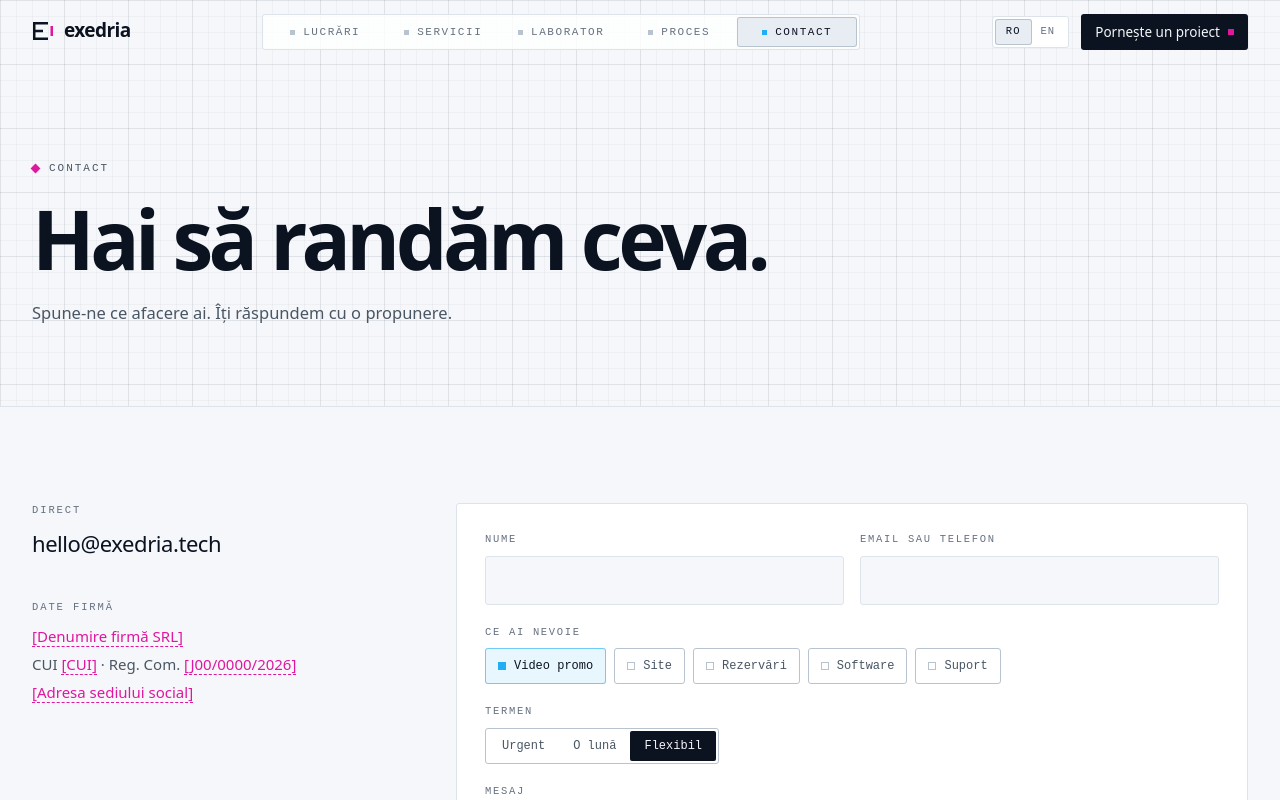
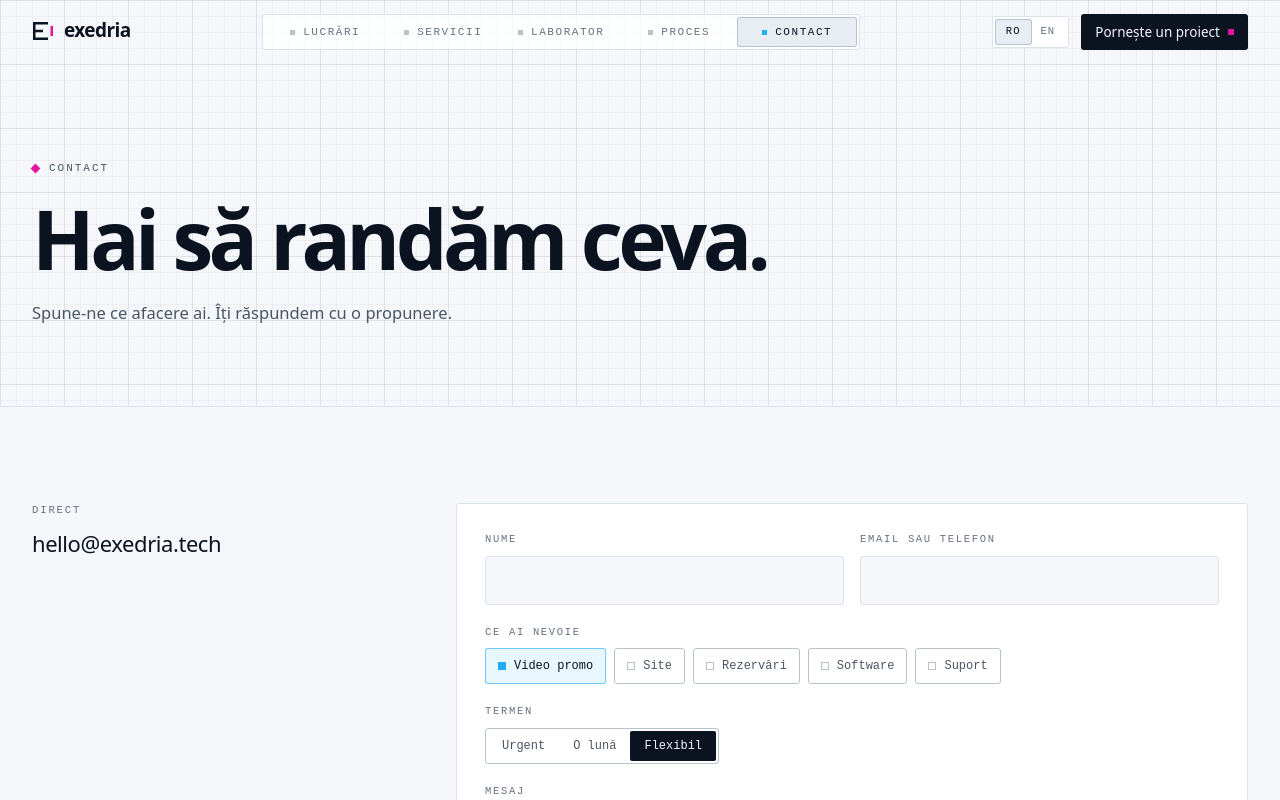
Before and after one commit to exedria-tech/exedria-landing, a React (Vite) app: page /contact in a window 1280 px wide. Shown: the top 800 px of the page. Built offline with nearby package versions, Linux system fonts and the light colour scheme.

Commit message:
Remove company details until the company is registered
Co-Authored-By: Claude Opus 5.5 (1M context) <noreply@anthropic.com>
Claude-Session: https://claude.ai/code/session_01V2Wa8sYkNBCWbLt6CiBEcu

```diff
--- a/src/components/Footer.tsx
+++ b/src/components/Footer.tsx
@@ -1,9 +1,8 @@
 import { useEffect, useRef } from 'react';
 import { Link } from 'react-router';
-import { COMPANY, EMAIL } from '../data/company';
+import { EMAIL } from '../data/company';
 import { useT } from '../i18n';
 import { Logo, NAV } from './Nav';
-import { Fill } from './ui';
 
 const LEGAL = [
   { key: 'terms', to: '/termeni' },
@@ -59,7 +58,7 @@ export function Footer() {
 
       <div className="mx-auto mt-4 flex max-w-[1440px] flex-wrap items-center justify-between gap-4 border-t border-line px-4 py-5 font-mono text-[10.5px] uppercase tracking-[0.16em] text-faint sm:px-8">
         <span>
-          © 2026 <Fill>{COMPANY.legalName}</Fill> · CUI <Fill>{COMPANY.cui}</Fill>
+          © 2026 Exedria
         </span>
         <button
           onClick={() => window.scrollTo({ top: 0, behavior: 'smooth' })}
--- a/src/components/ui.tsx
+++ b/src/components/ui.tsx
@@ -240,12 +240,6 @@ export function PageHeader({
   );
 }
 
-/** A company detail; placeholders in [brackets] get a dashed marker so they are easy to spot. */
-export function Fill({ children }: { children: string }) {
-  if (!children.startsWith('[')) return <>{children}</>;
-  return <span className="border-b border-dashed border-magenta text-magenta">{children}</span>;
-}
-
 /** Sets the tab title for the current page. */
 export function usePageTitle(title: string) {
   useEffect(() => {
--- a/src/data/company.ts
+++ b/src/data/company.ts
@@ -1,13 +1,6 @@
-/**
- * Company details shown in the footer, on /contact and in the legal pages.
- * Values in [brackets] are placeholders: fill them in before going live.
- */
+/** Contact details shown in the footer, on /contact and in the legal pages. */
 export const COMPANY = {
   brand: 'Exedria',
-  legalName: '[Denumire firmă SRL]',
-  cui: '[CUI]',
-  regCom: '[J00/0000/2026]',
-  address: '[Adresa sediului social]',
   email: 'hello@exedria.tech',
   domain: 'exedria.tech',
 };
@@ -16,5 +9,3 @@ export const EMAIL = COMPANY.email;
 
 /** Date shown as "last updated" on the legal pages. */
 export const LEGAL_UPDATED = '12.10.2026';
-
-export const isPlaceholder = (v: string) => v.startsWith('[');
--- a/src/i18n.tsx
+++ b/src/i18n.tsx
@@ -169,7 +169,6 @@ export const ro = {
     button: 'Scrie un brief',
   },
   contactPage: {
-    company: 'Date firmă',
     privacy: 'Folosim datele din formular doar ca să-ți răspundem. Detalii în',
     privacyLink: 'Politica de confidențialitate',
   },
@@ -360,7 +359,6 @@ const en: Copy = {
     button: 'Write a brief',
   },
   contactPage: {
-    company: 'Company details',
     privacy: 'We only use what you send to reply to you. Details in the',
     privacyLink: 'Privacy policy',
   },
--- a/src/pages/ContactPage.tsx
+++ b/src/pages/ContactPage.tsx
@@ -1,6 +1,6 @@
 import { ContactForm } from '../components/Contact';
-import { Fill, PageHeader, Reveal, usePageTitle } from '../components/ui';
-import { COMPANY, EMAIL } from '../data/company';
+import { PageHeader, Reveal, usePageTitle } from '../components/ui';
+import { EMAIL } from '../data/company';
 import { useT } from '../i18n';
 
 export function ContactPage() {
@@ -11,7 +11,7 @@ export function ContactPage() {
       <PageHeader label={t.contact.label} tone="magenta" title={t.contact.title} lead={t.contact.body} />
       <section className="border-t border-line py-16 md:py-24">
         <div className="mx-auto grid max-w-[1440px] gap-14 px-4 sm:px-8 lg:grid-cols-12">
-          <Reveal className="space-y-10 lg:col-span-4">
+          <Reveal className="lg:col-span-4">
             <div>
               <div className="font-mono text-[10.5px] uppercase tracking-[0.18em] text-faint">{t.contact.direct}</div>
               <a href={`mailto:${EMAIL}`} className="group mt-2 inline-flex text-[22px] tracking-[-0.02em] text-fg">
@@ -20,20 +20,6 @@ export function ContactPage() {
                   <span className="absolute -bottom-0.5 left-0 h-px w-full origin-left scale-x-0 bg-sky transition-transform duration-500 ease-[var(--ease-out-expo)] group-hover:scale-x-100" />
                 </span>
               </a>
-            </div>
-            <div>
-              <div className="font-mono text-[10.5px] uppercase tracking-[0.18em] text-faint">{t.contactPage.company}</div>
-              <address className="mt-2 space-y-1 text-[15px] not-italic leading-[1.6] text-dim">
-                <div className="text-fg">
-                  <Fill>{COMPANY.legalName}</Fill>
-                </div>
-                <div>
-                  CUI <Fill>{COMPANY.cui}</Fill> · Reg. Com. <Fill>{COMPANY.regCom}</Fill>
-                </div>
-                <div>
-                  <Fill>{COMPANY.address}</Fill>
-                </div>
-              </address>
             </div>
           </Reveal>
           <Reveal delay={120} className="lg:col-span-8">
--- a/src/pages/Privacy.tsx
+++ b/src/pages/Privacy.tsx
@@ -1,9 +1,8 @@
 import { LegalPage, type LegalSection } from '../components/Legal';
-import { Fill } from '../components/ui';
 import { COMPANY, EMAIL } from '../data/company';
 import { useT } from '../i18n';
 
-// Template, to be reviewed by a lawyer before launch. Company details come from src/data/company.ts.
+// Template, to be reviewed by a lawyer. Add the company's legal details here once it is registered.
 // If analytics, cookies or new processors are added to the site, update this page first.
 const SECTIONS: LegalSection[] = [
   {
@@ -12,8 +11,8 @@ const SECTIONS: LegalSection[] = [
     body: (
       <>
         <p>
-          Operatorul datelor tale este <Fill>{COMPANY.legalName}</Fill>, CUI <Fill>{COMPANY.cui}</Fill>, cu sediul în{' '}
-          <Fill>{COMPANY.address}</Fill>. Pentru orice întrebare despre datele tale ne poți scrie la <a href={`mailto:${EMAIL}`}>{EMAIL}</a>.
+          Datele tale sunt prelucrate de echipa Exedria, care administrează acest site. Pentru orice întrebare despre datele tale ne poți
+          scrie la <a href={`mailto:${EMAIL}`}>{EMAIL}</a>.
         </p>
         <p>
           Această politică respectă Regulamentul (UE) 2016/679 („GDPR”) și Legea nr. 190/2018 și explică ce date colectăm prin{' '}
@@ -102,7 +101,7 @@ const SECTIONS: LegalSection[] = [
     body: (
       <ul>
         <li>
-          Cererile care nu devin proiect: cel mult <Fill>[12 luni]</Fill> de la ultimul mesaj.
+          Cererile care nu devin proiect: cel mult 12 luni de la ultimul mesaj.
         </li>
         <li>Datele din contracte și facturi: pe durata contractului și apoi cât cere legislația financiar-contabilă.</li>
         <li>Jurnalele tehnice: o perioadă scurtă, stabilită de furnizorul de găzduire.</li>
--- a/src/pages/Terms.tsx
+++ b/src/pages/Terms.tsx
@@ -1,20 +1,17 @@
 import { Link } from 'react-router';
 import { LegalPage, type LegalSection } from '../components/Legal';
-import { Fill } from '../components/ui';
 import { COMPANY, EMAIL } from '../data/company';
 import { useT } from '../i18n';
 
-// Template, to be reviewed by a lawyer before launch. Company details come from src/data/company.ts.
+// Template, to be reviewed by a lawyer. Add the company's legal details here once it is registered.
 const SECTIONS: LegalSection[] = [
   {
     id: 'cine-suntem',
     title: 'Cine suntem',
     body: (
       <p>
-        Site-ul {COMPANY.domain} este administrat de <Fill>{COMPANY.legalName}</Fill>, CUI <Fill>{COMPANY.cui}</Fill>, înregistrată la
-        Registrul Comerțului cu nr. <Fill>{COMPANY.regCom}</Fill>, cu sediul în <Fill>{COMPANY.address}</Fill>, email{' '}
-        <a href={`mailto:${EMAIL}`}>{EMAIL}</a>. În acest document, „noi” sau „Exedria” înseamnă această firmă, iar „tu” înseamnă orice
-        persoană care folosește site-ul.
+        Site-ul {COMPANY.domain} este administrat de echipa Exedria, pe care o poți contacta la <a href={`mailto:${EMAIL}`}>{EMAIL}</a>.
+        În acest document, „noi” sau „Exedria” înseamnă această echipă, iar „tu” înseamnă orice persoană care folosește site-ul.
       </p>
     ),
   },
```
Also changed, not shown: 1 other file (tests, documents, lock files or other folders).
